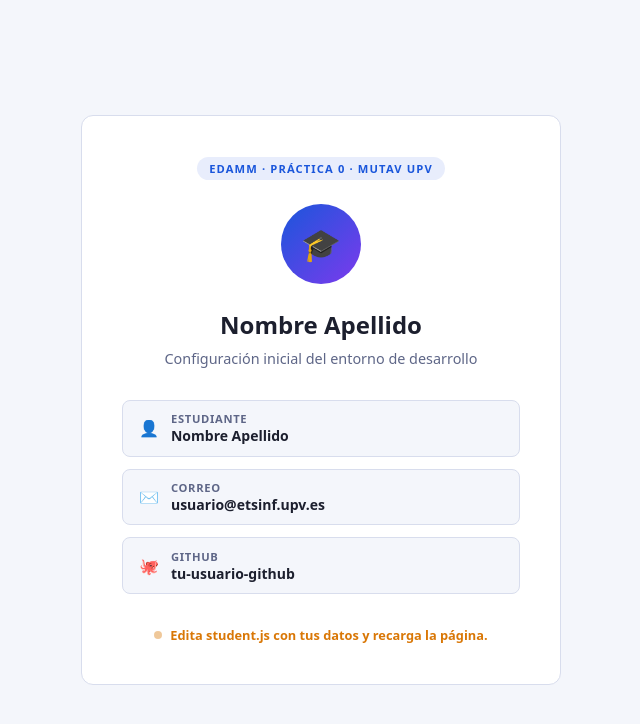
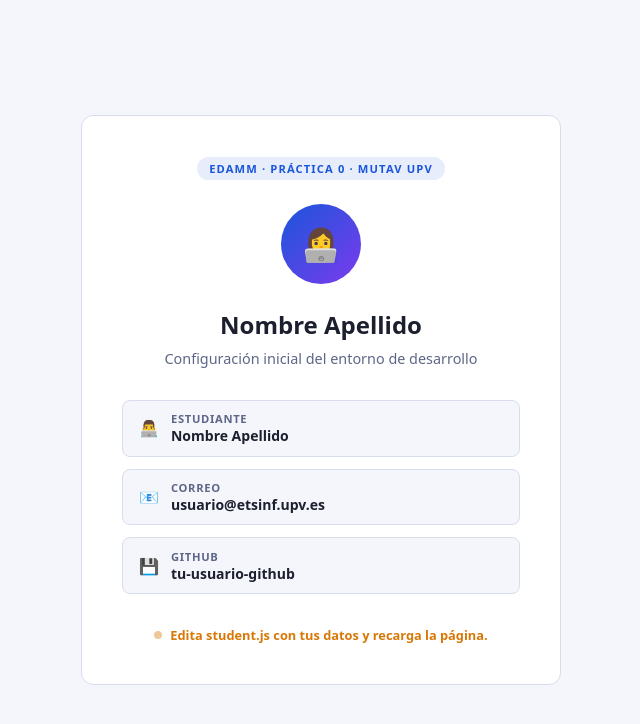
Before and after one commit to EDAMM-26/template-laboratorio-0, a plain HTML site: page index.html in a window 1280 px wide. Shown: the whole page, without its empty margins (319-959 px from the left). Drawn offline with Linux system fonts and the light colour scheme.

Commit message:
Actualización de ficheros de práctica 0

```diff
--- a/index.html
+++ b/index.html
@@ -3,7 +3,7 @@
 <head>
   <meta charset="UTF-8">
   <meta name="viewport" content="width=device-width, initial-scale=1.0">
-  <title>Práctica0 – EDAMM Setup</title>
+  <title>Práctica 0 – EDAMM Setup</title>
   <link rel="stylesheet" href="style.css">
 </head>
 <body>
@@ -11,28 +11,28 @@
   <div class="card">
     <span class="badge">EDAMM · Práctica 0 · MUTAV UPV</span>
 
-    <div class="avatar">🎓</div>
+    <div class="avatar">👩‍💻</div>
 
     <h1 id="display-name">Nombre Apellido</h1>
     <p class="subtitle">Configuración inicial del entorno de desarrollo</p>
 
     <div class="info">
       <div class="info-row">
-        <span class="info-icon">👤</span>
+        <span class="info-icon">👨‍💻</span>
         <div>
           <span class="info-label">Estudiante</span>
           <span class="info-value" id="info-name">—</span>
         </div>
       </div>
       <div class="info-row">
-        <span class="info-icon">✉️</span>
+        <span class="info-icon">📧</span>
         <div>
           <span class="info-label">Correo</span>
           <span class="info-value" id="info-email">—</span>
         </div>
       </div>
       <div class="info-row">
-        <span class="info-icon">🐙</span>
+        <span class="info-icon">💾</span>
         <div>
           <span class="info-label">GitHub</span>
           <span class="info-value" id="info-github">—</span>
--- a/style.css
+++ b/style.css
@@ -74,7 +74,7 @@ h1 {
   margin-bottom: 2rem;
 }
 
-/* ── Info rows ──────────────────────────────────────────────── */
+/* ── Info rows ─────────────────────────────────────────────── */
 .info {
   display: flex;
   flex-direction: column;
```
Also changed, not shown: 1 other file.
